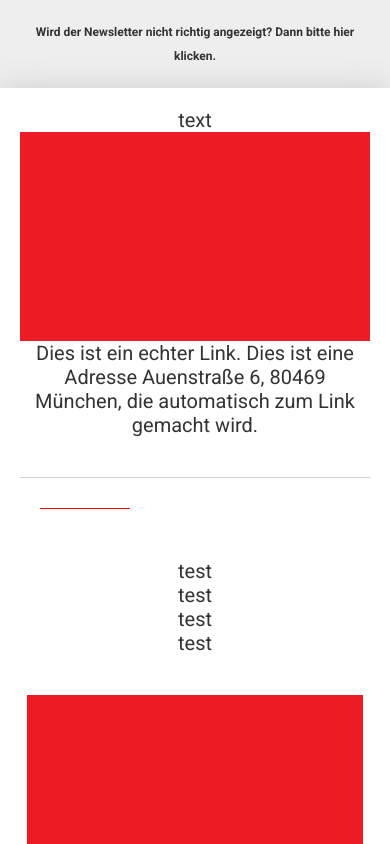
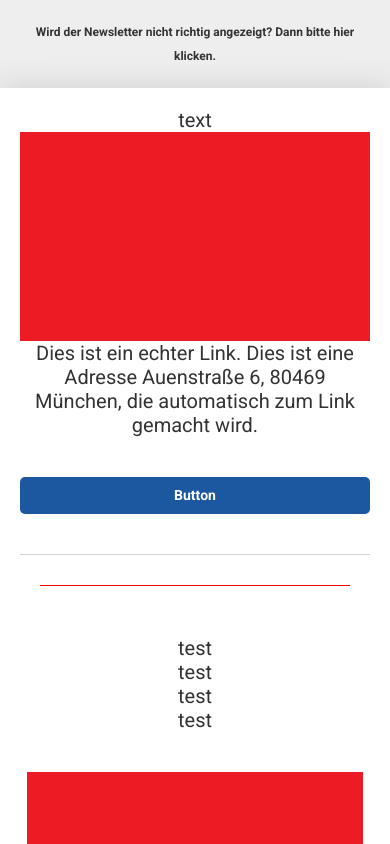
Before and after one commit to vielhuber/mjmlhelper, a website: page boilerplate/index.html in a window 390 px wide. Shown: the top 844 px of the page. Drawn offline with Linux system fonts and the light colour scheme.

Commit message:
Several improvements and small bugfixes

```diff
--- a/boilerplate/index.html
+++ b/boilerplate/index.html
@@ -52,7 +52,7 @@
 
 
     <style type="text/css">
-      @media only screen and (min-width:500px) {
+      @media only screen and (min-width:480px) {
         .mj-column-per-100 { width:100% !important; max-width: 100%; }
 .mj-column-per-25 { width:25% !important; max-width: 25%; }
 .mj-column-per-50 { width:50% !important; max-width: 50%; }
@@ -68,7 +68,7 @@
 
 
 
-    @media only screen and (max-width:500px) {
+    @media only screen and (max-width:480px) {
       table.full-width-mobile { width: 100% !important; }
       td.full-width-mobile { width: auto !important; }
     }
@@ -84,7 +84,7 @@
           display: none !important;
         }
       }</style>
-        <!-- gmx/web.de mobile: slightly increase breakpoint from 480 to 500 -->
+        <!-- set manual breakpoint (important for gmx/web.de mobile) -->
 <!-- custom fonts (only working for apple mail and iphone/ipad) -->
       </head>
       <body style="background-color:#eeeeee;">
@@ -99,6 +99,26 @@
     /* iphone: full width images */
     @media only screen and (max-width:500px) {
 
+      /* option 1: all percentage columns */
+      *[class*="mj-column-per-"] table,
+      *[class*="mj-column-per-"] td,
+      *[class*="mj-column-per-"] td img {
+        min-width: 100%;
+      }
+
+      /* option 2: all columns except some manual */
+      *[class*="mj-column-"] table,
+      *[class*="mj-column-"] td,
+      *[class*="mj-column-"] td img {
+        min-width: 100%;
+      }
+      *[class*="mj-column-"].no-mobile-full-width table,
+      *[class*="mj-column-"].no-mobile-full-width td,
+      *[class*="mj-column-"].no-mobile-full-width td img {
+        min-width: 0;
+      }
+
+      /* option 3: manual class */
       .mobile-full-width table,
       .mobile-full-width td,
       .mobile-full-width td img {
@@ -107,7 +127,7 @@
     }
   </style>
   <style type="text/css">
-    /* iphone: increase font sizes */
+    /* iphone: modify font sizes */
     @media only screen and (max-width:500px) {
 
       *[style*="font-size:16"],
@@ -129,6 +149,15 @@
       }
     }
   </style>
+  <style type="text/css">
+    /* iphone: text align center */
+    @media only screen and (max-width:500px) {
+
+      *[style*="text-align:left"] {
+        text-align: center !important;
+      }
+    }
+  </style>
 
       <!--[if mso | IE]>
       <table
@@ -417,6 +446,95 @@
             <td style="vertical-align:top;padding:0;">
 
       <table border="0" cellpadding="0" cellspacing="0" role="presentation" style width="100%">
+        <!-- always provide an explicit link (otherwise outlook.com strips those tags) -->
+            <tr>
+              <td align="center" vertical-align="top" style="font-size:0px;padding:0;word-break:break-word;">
+
+      <table border="0" cellpadding="0" cellspacing="0" role="presentation" style="border-collapse:separate;line-height:100%;">
+        <tr>
+          <td align="center" bgcolor="#1c58a0" role="presentation" style="border:none;border-radius:5px;cursor:auto;mso-padding-alt:10px 25px;background:#1c58a0;" valign="top">
+            <a href="https://red.de" style="display:inline-block;background:#1c58a0;color:white;font-family:Roboto, Custom, sans-serif;font-size:14px;font-weight:bold;line-height:120%;Margin:0;text-decoration:none;text-transform:none;padding:10px 25px;mso-padding-alt:0px;border-radius:5px;" target="_blank">
+              Button
+            </a>
+          </td>
+        </tr>
+      </table>
+
+              </td>
+            </tr>
+
+      </table>
+
+            </td>
+          </tr>
+        </tbody>
+      </table>
+
+      </div>
+
+          <!--[if mso | IE]>
+            </td>
+
+        </tr>
+
+                  </table>
+                <![endif]-->
+              </td>
+            </tr>
+          </tbody>
+        </table>
+
+      </div>
+
+
+      <!--[if mso | IE]>
+          </td>
+        </tr>
+      </table>
+
+              </td>
+            </tr>
+          <![endif]-->
+        <!--#/loopitem#-->
+  <!--#loopitem#-->
+          <!--[if mso | IE]>
+            <tr>
+              <td
+                 align="center" class="" width="600px"
+              >
+
+      <table
+         align="center" border="0" cellpadding="0" cellspacing="0" class="" style="width:600px;" width="600"
+      >
+        <tr>
+          <td style="line-height:0px;font-size:0px;mso-line-height-rule:exactly;">
+      <![endif]-->
+
+
+      <div style="background:#ffffff;background-color:#ffffff;Margin:0px auto;max-width:600px;">
+
+        <table align="center" border="0" cellpadding="0" cellspacing="0" role="presentation" style="background:#ffffff;background-color:#ffffff;width:100%;">
+          <tbody>
+            <tr>
+              <td style="direction:ltr;font-size:0px;padding:20px;text-align:center;">
+                <!--[if mso | IE]>
+                  <table role="presentation" border="0" cellpadding="0" cellspacing="0">
+
+        <tr>
+
+            <td
+               align="center" class="" style="vertical-align:top;width:560px;"
+            >
+          <![endif]-->
+
+      <div class="mj-column-per-100 outlook-group-fix" style="font-size:0px;text-align:left;direction:ltr;display:inline-block;vertical-align:top;width:100%;">
+
+      <table border="0" cellpadding="0" cellspacing="0" role="presentation" width="100%">
+        <tbody>
+          <tr>
+            <td style="vertical-align:top;padding:0;">
+
+      <table border="0" cellpadding="0" cellspacing="0" role="presentation" style width="100%">
         <!-- a divider only can be aligned center --><!-- it should also not have a fixed width (because of iphone bug) --><!-- if it should have a fixed width, use mj-button instead (see below) -->
             <tr>
               <td align="center" vertical-align="top" style="font-size:0px;padding:0;word-break:break-word;">
@@ -743,11 +861,11 @@
             </td>
 
             <td
-               align="center" class="mobile-full-width-outlook" style="vertical-align:top;width:280px;"
-            >
-          <![endif]-->
-
-      <div class="mj-column-per-50 outlook-group-fix mobile-full-width" style="font-size:0px;text-align:left;direction:ltr;display:inline-block;vertical-align:top;width:100%;">
+               align="center" class="no-mobile-full-width-outlook" style="vertical-align:top;width:280px;"
+            >
+          <![endif]-->
+
+      <div class="mj-column-per-50 outlook-group-fix no-mobile-full-width" style="font-size:0px;text-align:left;direction:ltr;display:inline-block;vertical-align:top;width:100%;">
 
       <table border="0" cellpadding="0" cellspacing="0" role="presentation" width="100%">
         <tbody>
@@ -993,11 +1111,11 @@
             </td>
 
             <td
-               align="center" class="mobile-full-width-outlook" style="vertical-align:top;width:280px;"
-            >
-          <![endif]-->
-
-      <div class="mj-column-per-50 outlook-group-fix mobile-full-width" style="font-size:0px;text-align:left;direction:ltr;display:inline-block;vertical-align:top;width:100%;">
+               align="center" class="no-mobile-full-width-outlook" style="vertical-align:top;width:280px;"
+            >
+          <![endif]-->
+
+      <div class="mj-column-per-50 outlook-group-fix no-mobile-full-width" style="font-size:0px;text-align:left;direction:ltr;display:inline-block;vertical-align:top;width:100%;">
 
       <table border="0" cellpadding="0" cellspacing="0" role="presentation" width="100%">
         <tbody>
--- a/package.json
+++ b/package.json
@@ -1,6 +1,6 @@
 {
   "name": "mjmlhelper",
-  "version": "1.7.4",
+  "version": "1.7.5",
   "description": "",
   "main": "mjmlhelper.js",
   "dependencies": {
```
Also changed, not shown: mjmlhelper.js (+18 -2 lines), 4 other files.
